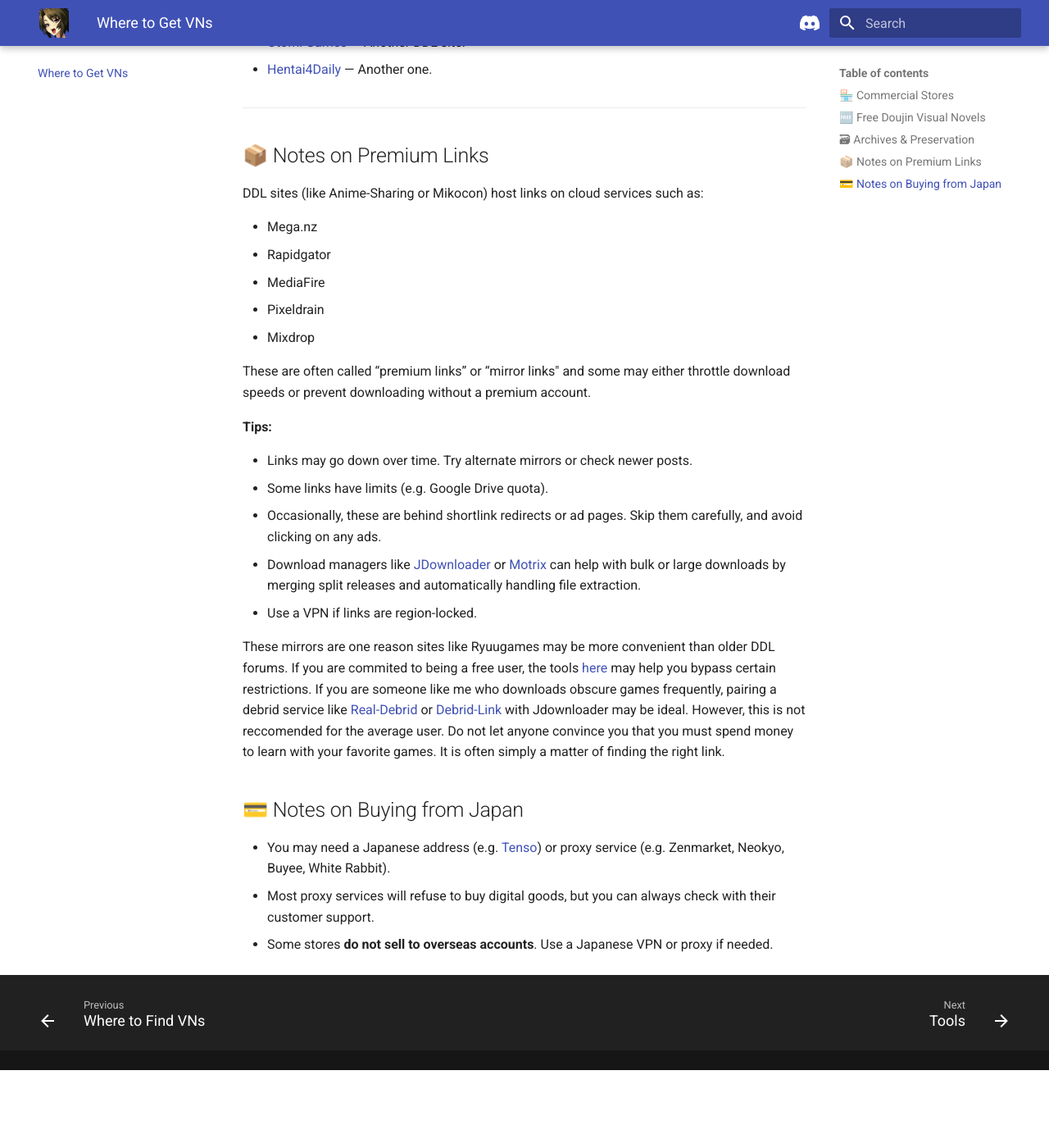
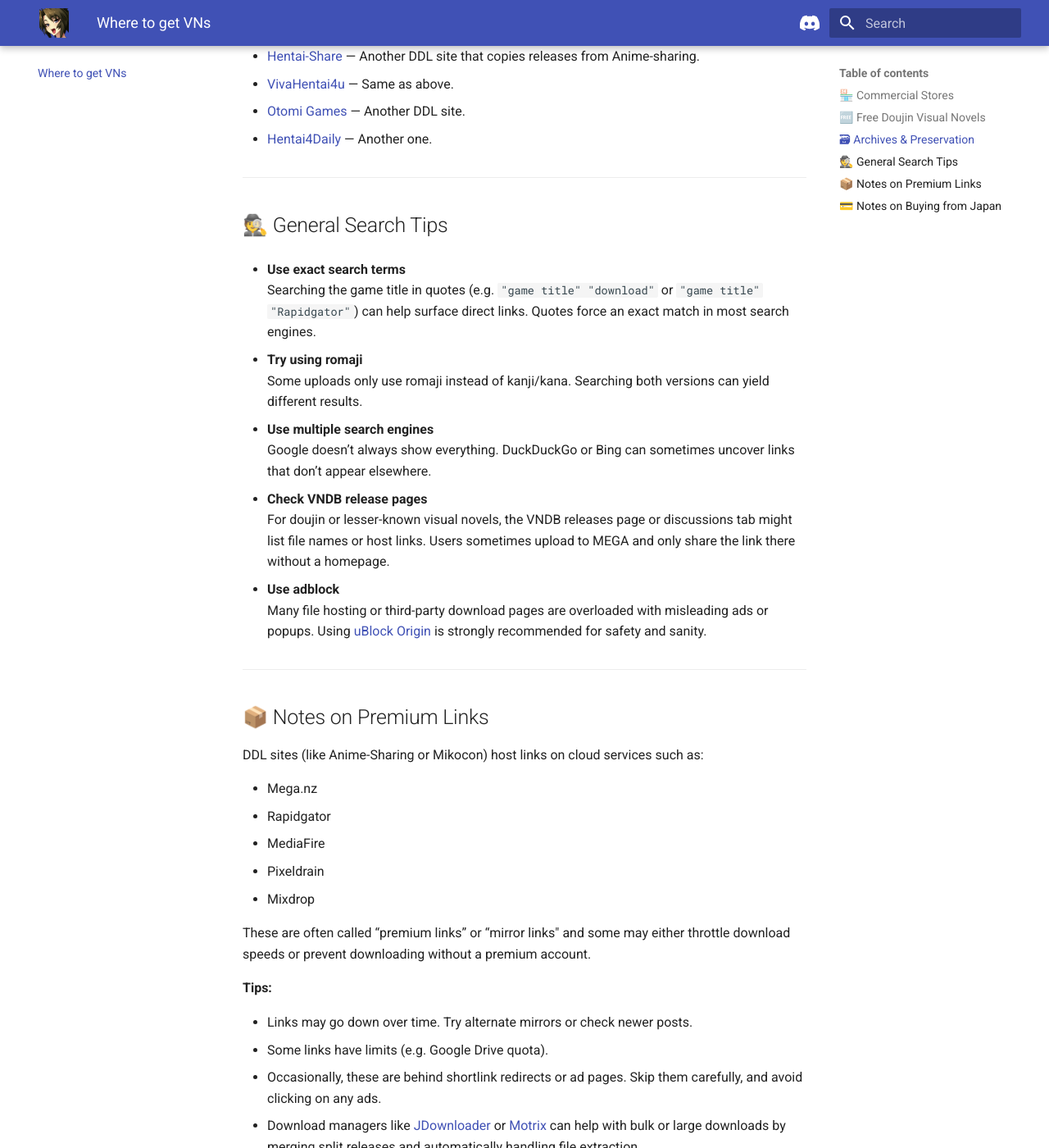
Before and after one commit to drinosaret/vn-club-resources, an MkDocs documentation site: the page built from docs/sources.md, in a window 1280 px wide and 1400 px high, scrolled down 2394 px. Shown: the whole window at 82% size. Built offline with MkDocs 1.6.1 and Material for MkDocs 9.7.7, drawn with Linux system fonts in a browser that asks for light colours; before the commit the page ends 3699 px from its top, so only the background shows below that; some of the changed text lies outside the part shown.

Commit message:
Added new source, general search tips, open in new tab plugin, meta override

```diff
--- /dev/null
+++ b/docs/robots.txt
@@ -0,0 +1,2 @@
+User-agent: *
+Allow: /
--- a/docs/sources.md
+++ b/docs/sources.md
@@ -10,34 +10,34 @@
 
 **Recommended:**
 
-- **<a href="https://www.dlsite.com/" target="_blank" rel="noopener noreferrer">DLsite</a>**
+- **[DLsite](https://www.dlsite.com/)**
   Massive library of indie/doujin and commercial VNs. Has adult and all-ages sections. Accepts overseas payments. Pages with certain tags may be region blocked, but this can be bypassed with a VPN. Generally recommended for most overseas customers.
 
 **Other Sources:**
 
-- <a href="https://dlsoft.dmm.co.jp/" target="_blank" rel="noopener noreferrer">DMM / FANZA</a>
+- [DMM / FANZA](https://dlsoft.dmm.co.jp/)
   Major distributor of digital VNs and eroge. Often includes trials and discounts.
 
-- <a href="https://www.getchu.com/" target="_blank" rel="noopener noreferrer">Getchu</a>
+- [Getchu](https://www.getchu.com/)
   Online store for physical and digital eroge. Often used for preorders.
 
-- <a href="https://gyutto.com/" target="_blank" rel="noopener noreferrer">Gyutto</a>
+- [Gyutto](https://gyutto.com/)
   Another digital platform with a wide range of VNs and doujin games.
 
-- <a href="https://www.melonbooks.co.jp/" target="_blank" rel="noopener noreferrer">Melonbooks</a>
+- [Melonbooks](https://www.melonbooks.co.jp/)
   Focused on doujin goods and games. Some digital VNs available, especially short/experimental titles. Making an account requires a Japanese phone number.
 
-- <a href="https://booth.pm/" target="_blank" rel="noopener noreferrer">Booth (by Pixiv)</a>
+- [Booth (by Pixiv)](https://booth.pm/)
   Doujin creators sometimes sell short VNs here. Search for ノベル or ADV tags and check the PCゲーム category.
 
 ---
 
 ## 🆓 Free Doujin Visual Novels
 
-- <a href="https://novelgame.jp/" target="_blank" rel="noopener noreferrer">NovelGame.jp</a>
+- [NovelGame.jp](https://novelgame.jp/)
   Free platform for indie/doujin VNs. Often made with TyranoScript. Search by tag, rating, play length, etc.
 
-- <a href="https://www.freem.ne.jp/win" target="_blank" rel="noopener noreferrer">Freem!</a>
+- [Freem!](https://www.freem.ne.jp/win)
   Hosts a wide variety of Japanese free games, including visual novels and hybrids. Check the ノベルゲーム category or search manually.
 
 ---
@@ -48,41 +48,62 @@
 
 **Recommended:**
 
-- **<a href="https://www.anime-sharing.com/" target="_blank" rel="noopener noreferrer">Anime-Sharing</a>** — Forum-based hub for sharing VNs and related media. Many releases originate here and are often clean rips from DLsite. Focuses on DDL sharing, but offers torrents as well. Make sure sort by new to find working links.
+- **[Anime-Sharing](https://www.anime-sharing.com/)** — Forum-based hub for sharing VNs and related media. Many releases originate here and are often clean rips from DLsite. Focuses on DDL sharing, but offers torrents as well. Make sure sort by new to find working links.
 
-- **<a href="https://nyaa.si/" target="_blank" rel="noopener noreferrer">Nyaa.si</a>** — Public torrent tracker with many visual novels. Check here for popular SFW titles.
+- **[Nyaa.si](https://nyaa.si/)** — Public torrent tracker with many visual novels. Check here for popular SFW titles.
 
-- **<a href="https://sukebei.nyaa.si/" target="_blank" rel="noopener noreferrer">Sukebei Nyaa</a>** — NSFW side of of Nyaa, popular for eroge and nukige uploads.
+- **[Sukebei Nyaa](https://sukebei.nyaa.si/)** — NSFW side of of Nyaa, popular for eroge and nukige uploads.
 
-- **<a href="https://www.h-suki.com/en/home" target="_blank" rel="noopener noreferrer">H-Suki</a>** — Adult-oriented DDL site with VN downloads and patches. Great for older and rare titles. Impressive PC-98 collection. Requires a login to download, but links from here are pretty much guaranteed to work.
+- **[Shinnku](https://www.shinnku.com/)** — Chinese visual novel resource site offering a wide range of Japanese titles. The site is organized, regularly updated, and supports downloads for Windows, Android, and other platforms. Check out the [生肉集合](https://www.shinnku.com/files/galgame0) section for raw VNs sorted by release date.
 
-- **<a href="https://archive.org/" target="_blank" rel="noopener noreferrer">Internet Archive</a>** — Huge digital library. Great for older obscure titles. The <a href="https://archive.org/details/NeoKobe-NecPc-98012017-11-17" target="_blank" rel="noopener noreferrer">Neo Kobe</a> collection is an essential for anyone interested in PC-98 games.
+- **[H-Suki](https://www.h-suki.com/en/home)** — Adult-oriented DDL site with VN downloads and patches. Great for older and rare titles. Impressive PC-98 collection. Requires a login to download, but links from here are pretty much guaranteed to work.
+
+- **[Internet Archive](https://archive.org/)** — Huge digital library. Great for older obscure titles. The [Neo Kobe](https://archive.org/details/NeoKobe-NecPc-98012017-11-17) collection is an essential for anyone interested in PC-98 games.
 
 **Other Sources:**
 
-- <a href="https://animebytes.tv/" target="_blank" rel="noopener noreferrer">AnimeBytes</a> — Private torrent tracker with a games section. Invite required. For some reason, doujin works are not allowed, so generally not the best source for rare titles.
+- [AnimeBytes](https://animebytes.tv/) — Private torrent tracker with a games section. Invite required. For some reason, doujin works are not allowed, so generally not the best source for rare titles.
 
-- <a href="https://www.ryuugames.com/" target="_blank" rel="noopener noreferrer">Ryuugames</a> — Frequently updated blog with links to Japanese VNs. Keep in mind that their "Japanese (Raw)" section doesn't actually filter out translated games. May be more convenient than other sources due to the inclusion of Google Drive and OneDrive links.
+- [Ryuugames](https://www.ryuugames.com/) — Frequently updated blog with links to Japanese VNs. Keep in mind that their "Japanese (Raw)" section doesn't actually filter out translated games. May be more convenient than other sources due to the inclusion of Google Drive and OneDrive links.
 
-- <a href="https://ryuubloggerv2.blogspot.com" target="_blank" rel="noopener noreferrer">Ryuublogger</a> — Similar to Ryuugames, but appears inactive.
+- [Ryuublogger](https://ryuubloggerv2.blogspot.com) — Similar to Ryuugames, but appears inactive.
 
-- <a href="https://www.mikocon.com/" target="_blank" rel="noopener noreferrer">Mikocon</a> — Chinese forum-style site with a section for Japanese eroge and VNs. Useful source for finding cracks for games with DRM, as many of them originate here.
+- [Mikocon](https://www.mikocon.com/) — Chinese forum-style site with a section for Japanese eroge and VNs. Useful source for finding cracks for games with DRM, as many of them originate here.
 
-- <a href="https://www.ggbases.com" target="_blank" rel="noopener noreferrer">GGBases</a> — Chinese mirror of Nyaa with added metadata like tags, images, and CG gallery links. May help with browsing or previewing content.
+- [GGBases](https://www.ggbases.com) — Chinese mirror of Nyaa with added metadata like tags, images, and CG gallery links. May help with browsing or previewing content.
 
-- <a href="https://bt.orzx.im/list.php?BoardID=5" target="_blank" rel="noopener noreferrer">bt.orzx.im</a> — Chinese torrent board hosting "2D. G.F." releases, often including VNs, CG sets, and other otaku content.
+- [bt.orzx.im](https://bt.orzx.im/list.php?BoardID=5) — Chinese torrent board hosting "2D. G.F." releases, often including VNs, CG sets, and other otaku content.
 
-- <a href="https://www.akiba-online.com/forums/hentai-game-downloads.41/" target="_blank" rel="noopener noreferrer">Akiba-Online</a> — Another DDL forum similar to Anime-sharing.
+- [Akiba-Online](https://www.akiba-online.com/forums/hentai-game-downloads.41/) — Another DDL forum similar to Anime-sharing.
 
-- <a href="https://hentai-sharing.net/" target="_blank" rel="noopener noreferrer">Hentai-Sharing</a> — DDL site that clones releases from Anime-sharing. May have working links when the originals go down.
+- [Hentai-Sharing](https://hentai-sharing.net/) — DDL site that clones releases from Anime-sharing. May have working links when the originals go down.
 
-- <a href="https://hentai-share.com/" target="_blank" rel="noopener noreferrer">Hentai-Share</a> — Another DDL site that copies releases from Anime-sharing.
+- [Hentai-Share](https://hentai-share.com/) — Another DDL site that copies releases from Anime-sharing.
 
-- <a href="https://www.vivahentai4u.net/" target="_blank" rel="noopener noreferrer">VivaHentai4u</a> — Same as above.
+- [VivaHentai4u](https://www.vivahentai4u.net/) — Same as above.
 
-- <a href="https://otomi-games.com" target="_blank" rel="noopener noreferrer">Otomi Games</a> — Another DDL site.
+- [Otomi Games](https://otomi-games.com) — Another DDL site.
 
-- <a href="https://hentai4daily.com/" target="_blank" rel="noopener noreferrer">Hentai4Daily</a> — Another one.
+- [Hentai4Daily](https://hentai4daily.com/) — Another one.
+
+---
+
+## 🕵️ General Search Tips
+
+- **Use exact search terms**
+  Searching the game title in quotes (e.g. `"game title" "download"` or `"game title" "Rapidgator"`) can help surface direct links. Quotes force an exact match in most search engines.
+
+- **Try using romaji**
+  Some uploads only use romaji instead of kanji/kana. Searching both versions can yield different results.
+
+- **Use multiple search engines**
+  Google doesn’t always show everything. DuckDuckGo or Bing can sometimes uncover links that don’t appear elsewhere.
+
+- **Check VNDB release pages**
+  For doujin or lesser-known visual novels, the VNDB releases page or discussions tab might list file names or host links. Users sometimes upload to MEGA and only share the link there without a homepage.
+
+- **Use adblock**
+  Many file hosting or third-party download pages are overloaded with misleading ads or popups. Using [uBlock Origin](https://ublockorigin.com/) is strongly recommended for safety and sanity.
 
 ---
 
@@ -103,13 +124,15 @@
 - Links may go down over time. Try alternate mirrors or check newer posts.
 - Some links have limits (e.g. Google Drive quota).
 - Occasionally, these are behind shortlink redirects or ad pages. Skip them carefully, and avoid clicking on any ads.
-- Download managers like <a href="https://jdownloader.org/" target="_blank" rel="noopener noreferrer">JDownloader</a> or <a href="https://github.com/agalwood/Motrix" target="_blank" rel="noopener noreferrer">Motrix</a> can help with bulk or large downloads by merging split releases and automatically handling file extraction.
+- Download managers like [JDownloader](https://jdownloader.org/) or [Motrix](https://github.com/agalwood/Motrix) can help with bulk or large downloads by merging split releases and automatically handling file extraction.
 - Use a VPN if links are region-locked.
 
-These mirrors are one reason sites like Ryuugames may be more convenient than older DDL forums. If you are commited to being a free user, the tools <a href="https://filehostlist.miraheze.org/wiki/Free_Premium_Leeches#Guide" target="_blank" rel="noopener noreferrer">here</a> may help you bypass certain restrictions. If you are someone like me who downloads obscure games frequently, pairing a debrid service like <a href="https://real-debrid.com/" target="_blank" rel="noopener noreferrer">Real-Debrid</a> or <a href="https://debrid-link.com/" target="_blank" rel="noopener noreferrer">Debrid-Link</a> with Jdownloader may be ideal. However, this is not reccomended for the average user. Do not let anyone convince you that you must spend money to learn with your favorite games. It is often simply a matter of finding the right link.
+These mirrors are one reason sites like Shinnku or Ryuugames may be more convenient than older DDL forums. If you are committed to being a free user, the tools [here](https://filehostlist.miraheze.org/wiki/Free_Premium_Leeches#Guide) may help you bypass certain restrictions. If you are someone like me who downloads obscure games frequently, pairing a debrid service like [Real-Debrid](https://real-debrid.com/) or [Debrid-Link](https://debrid-link.com/) with JDownloader may be ideal. However, this is not recommended for the average user. Do not let anyone convince you that you must spend money to learn with your favorite games. It is often simply a matter of finding the right link.
+
+---
 
 ## 💳 Notes on Buying from Japan
 
-- You may need a Japanese address (e.g. <a href="https://www.tenso.com/" target="_blank" rel="noopener noreferrer">Tenso</a>) or proxy service (e.g. Zenmarket, Neokyo, Buyee, White Rabbit).
+- You may need a Japanese address (e.g. [Tenso](https://www.tenso.com/)) or proxy service (e.g. Zenmarket, Neokyo, Buyee, White Rabbit).
 - Most proxy services will refuse to buy digital goods, but you can always check with their customer support.
 - Some stores **do not sell to overseas accounts**. Use a Japanese VPN or proxy if needed.
--- a/mkdocs.yml
+++ b/mkdocs.yml
@@ -1,6 +1,7 @@
 site_name: Visual Novel Club Resources
 site_url: https://drinosaret.github.io/vn-club-resources
 site_description: Resources page for VN Club Resurrection.
+site_author: VN Club Resurrection
 
 theme:
   name: material
@@ -23,21 +24,22 @@
   font:
     text: Roboto
     code: Roboto Mono
-  icon:
-    repo: fontawesome/brands/discord  # optional GitHub icon override
 
-# This removes the default "Made with Material" footer
 copyright: ""
 
 nav:
   - Home: index.md
-  - Where to Find VNs: find.md
-  - Where to Get VNs: sources.md
+  - Where to find VNs: find.md
+  - Where to get VNs: sources.md
   - Tools: tools.md
 
 extra:
   discord_invite: "https://discord.gg/Ze7dYKVTHf"
   generator: false
+  social:
+    - icon: fontawesome/brands/discord
+      link: https://discord.gg/Ze7dYKVTHf
+      name: VN Club Resurrection Discord
 
 markdown_extensions:
   - attr_list
@@ -46,6 +48,14 @@
   - pymdownx.superfences
   - toc:
       permalink: true
+  - meta
 
 extra_css:
   - stylesheets/extra.css
+
+plugins:
+  - search:
+      lang:
+        - en
+        - ja
+  - open-in-new-tab
--- /dev/null
+++ b/overrides/partials/meta.html
@@ -0,0 +1,7 @@
+<meta name="description" content="{{ page.meta.description or config.site_description }}">
+<meta name="author" content="{{ config.site_author }}">
+<meta property="og:title" content="{{ page.title }} | {{ config.site_name }}">
+<meta property="og:description" content="{{ page.meta.description or config.site_description }}">
+<meta property="og:type" content="website">
+<meta property="og:url" content="{{ page.canonical_url }}">
+<meta name="twitter:card" content="summary">
```
Also changed, not shown: docs/find.md (+2 -2 lines), docs/tools.md (+8 -8 lines).
